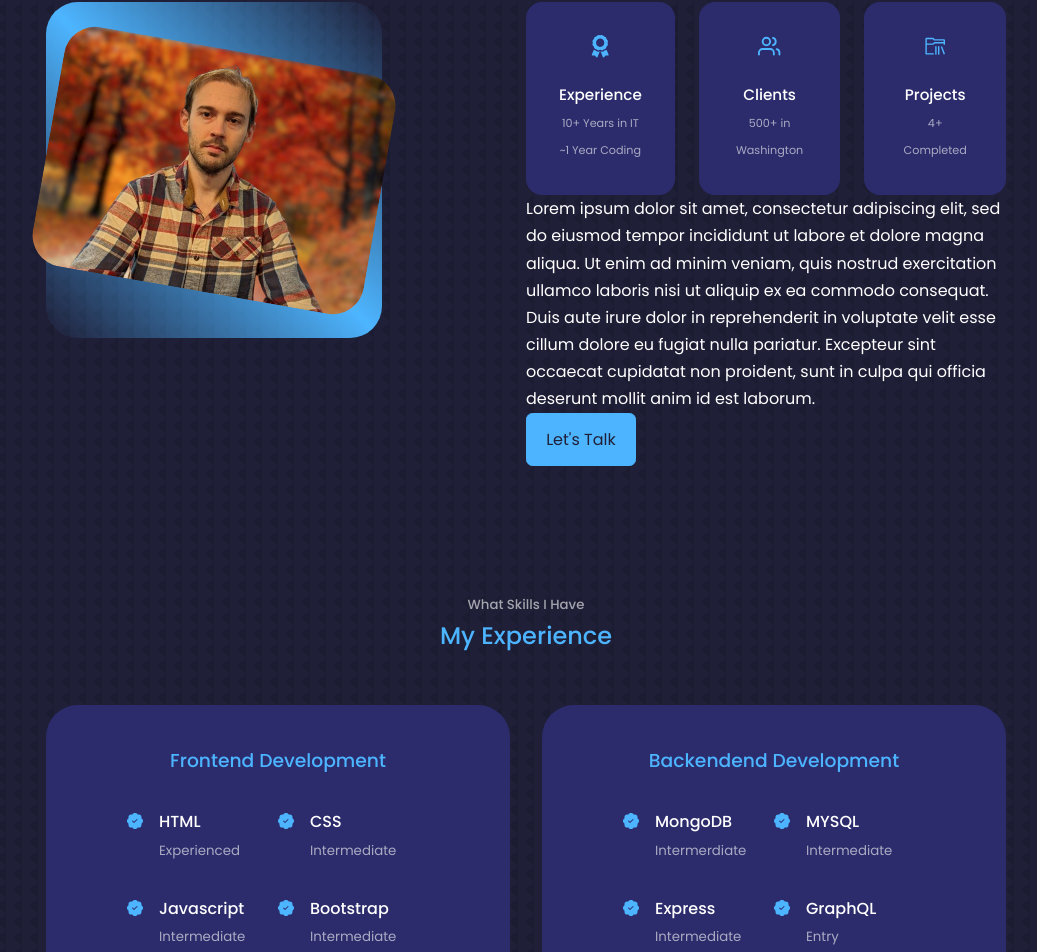
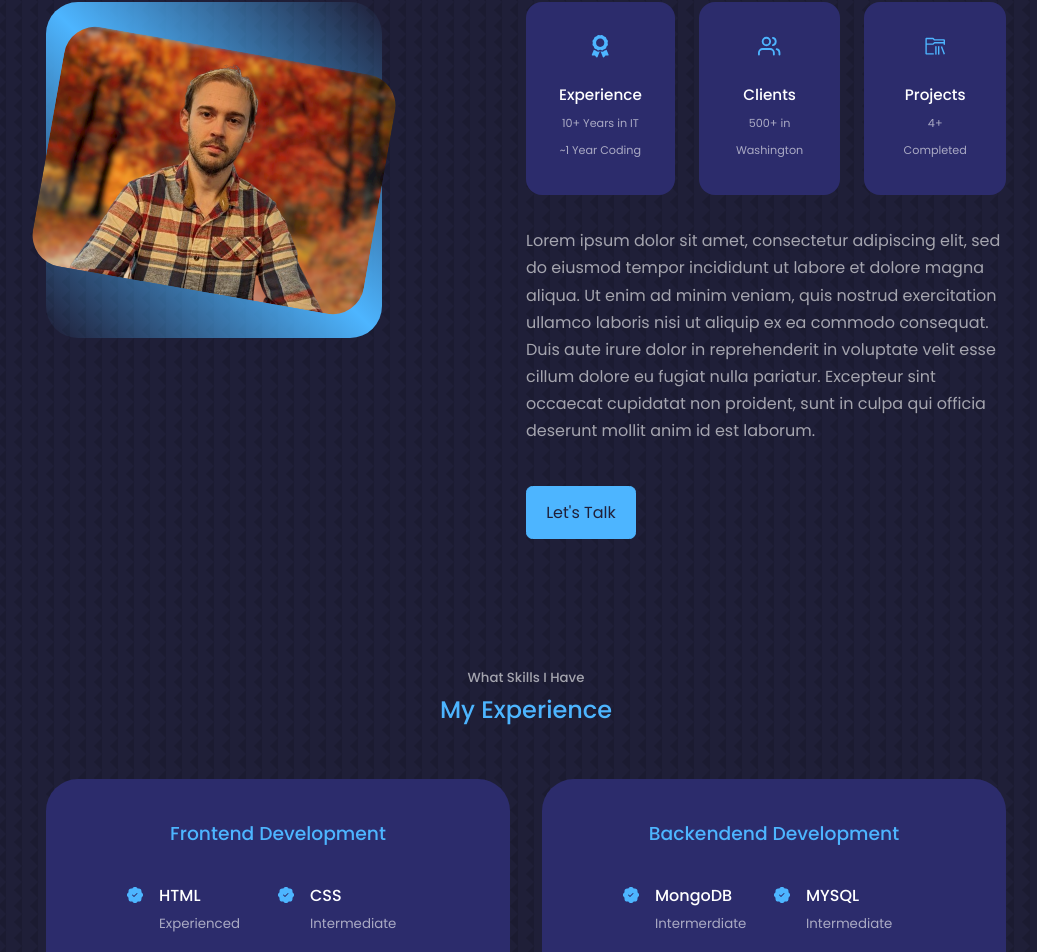
Before and after one commit to abrowncownow/react-portfolio, a React (Create React App) app: page / in a window 1280 px wide. Shown: the part 1102-2054 px from the top of the page, without its empty margins (114-1151 px from the left). Built offline with nearby package versions, Linux system fonts and the light colour scheme.

Commit message:
fixed styling bugg in about

```diff
--- a/src/components/about/About.jsx
+++ b/src/components/about/About.jsx
@@ -36,10 +36,8 @@
               <small>4+ Completed</small>
             </article>
           </div>
-        <p>
-        Lorem ipsum dolor sit amet, consectetur adipiscing elit, sed do eiusmod tempor incididunt ut labore et dolore magna aliqua. Ut enim ad minim veniam, quis nostrud exercitation ullamco laboris nisi ut aliquip ex ea commodo consequat. Duis aute irure dolor in reprehenderit in voluptate velit esse cillum dolore eu fugiat nulla pariatur. Excepteur sint occaecat cupidatat non proident, sunt in culpa qui officia deserunt mollit anim id est laborum.
-        </p>
-        <a href="#contact" className="btn btn-primary">Let's Talk</a>
+          <p>Lorem ipsum dolor sit amet, consectetur adipiscing elit, sed do eiusmod tempor incididunt ut labore et dolore magna aliqua. Ut enim ad minim veniam, quis nostrud exercitation ullamco laboris nisi ut aliquip ex ea commodo consequat. Duis aute irure dolor in reprehenderit in voluptate velit esse cillum dolore eu fugiat nulla pariatur. Excepteur sint occaecat cupidatat non proident, sunt in culpa qui officia deserunt mollit anim id est laborum.</p>
+          <a href="#contact" className="btn btn-primary">Let's Talk</a>
         </div>
       </div>
 
--- a/src/components/about/about.css
+++ b/src/components/about/about.css
@@ -65,7 +65,7 @@
     color: var(--color-light);
 }
 
-.about_content p {
+.about__content p {
     margin: 2rem 0 2.6rem;
     color: var(--color-light);
 }
--- a/src/components/footer/Footer.jsx
+++ b/src/components/footer/Footer.jsx
@@ -1,3 +1,4 @@
+/* eslint-disable jsx-a11y/anchor-is-valid */
 import React from 'react'
 import './footer.css'
 import {FaFacebookF} from 'react-icons/fa';
--- a/src/components/nav/Nav.jsx
+++ b/src/components/nav/Nav.jsx
@@ -1,3 +1,4 @@
+/* eslint-disable jsx-a11y/anchor-is-valid */
 import React from 'react'
 import './nav.css'
 import {AiOutlineHome} from 'react-icons/ai'
```
